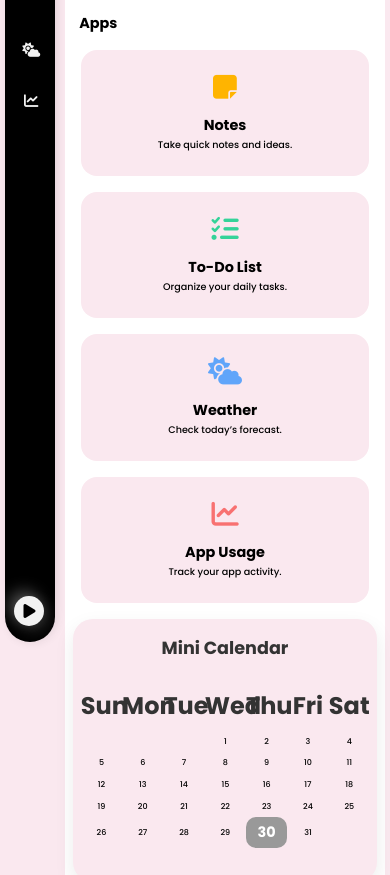
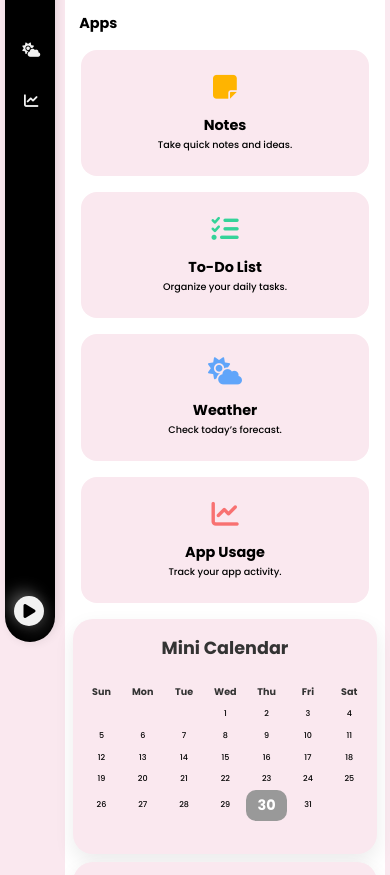
Before and after one commit to fauz-del/Productivity-Toolkit, a plain HTML site: page dashboard.html in a window 390 px wide. Shown: the part 207-1082 px from the top of the page. Drawn offline with Linux system fonts and the light colour scheme.

Commit message:
Fix typos in calendar styles and update font size
Corrected typos in class names and adjusted font size.

```diff
--- a/style.css
+++ b/style.css
@@ -562,13 +562,13 @@ padding: 1rem;
     margin: 0.5rem;
   }
 
-  .calendar.card h3 {
+.calendar.card h3 {
   font-size: 1.1rem;
 }
 
-.caledar th {
+.calendar th {
   padding: 0.3rem 0;
-  font-size: 0.4rem;
+  font-size: 0.6rem;
 }
 
 /* Calendar days */
```
